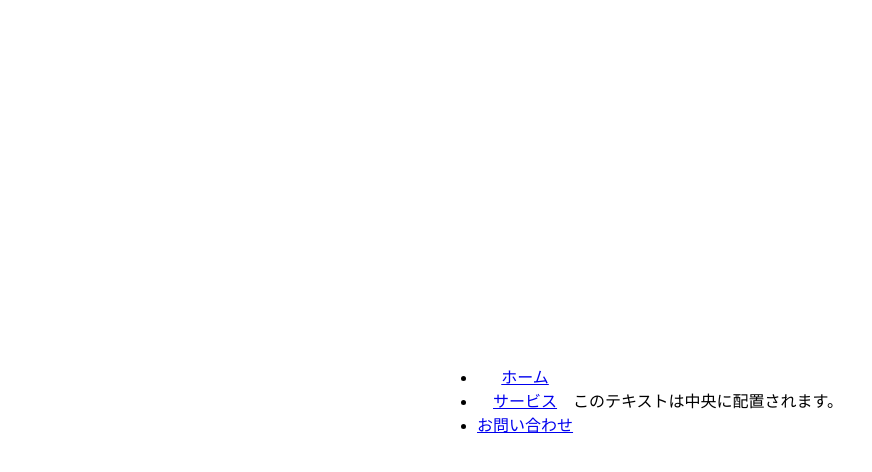
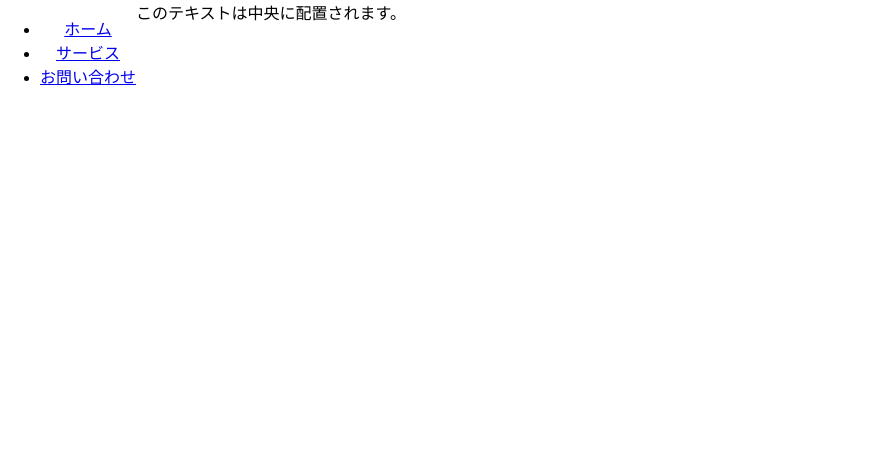
Before and after one commit to YS-Cocoa/YS-Cocoa.github.io, a plain HTML site: page index.html in a window 1280 px wide. Shown: the whole page, without its empty margins (0-872 px from the left). Drawn offline with Linux system fonts and the light colour scheme.

Commit message:
Update index.html

```diff
--- a/index.html
+++ b/index.html
@@ -7,8 +7,8 @@
         height: 100%;
         margin: 0;
         display: flex;
-        justify-content: center;
-        align-items: center;
+/*         justify-content: center;
+        align-items: center; */
         text-align: center;
     }
 </style>
```
